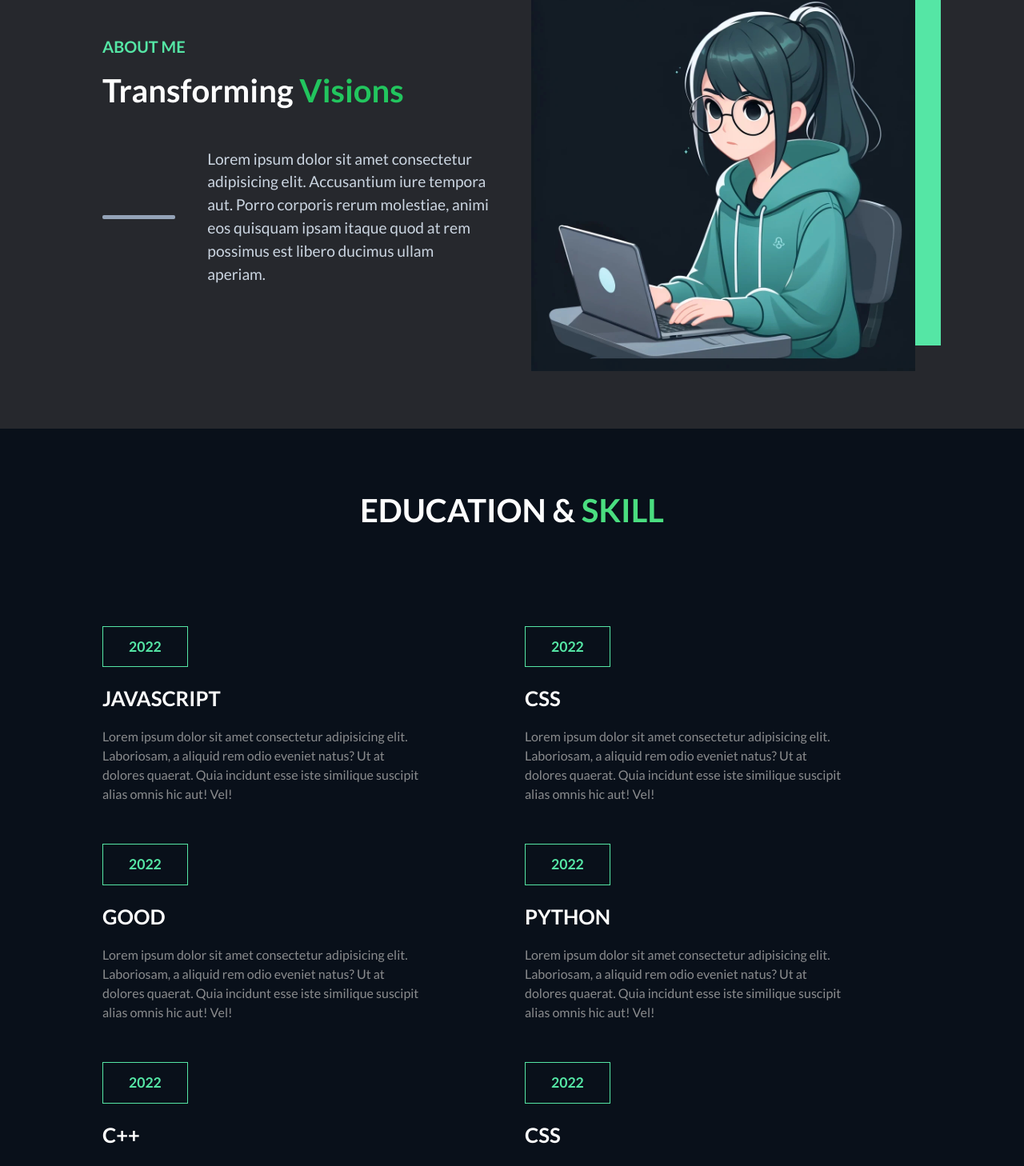
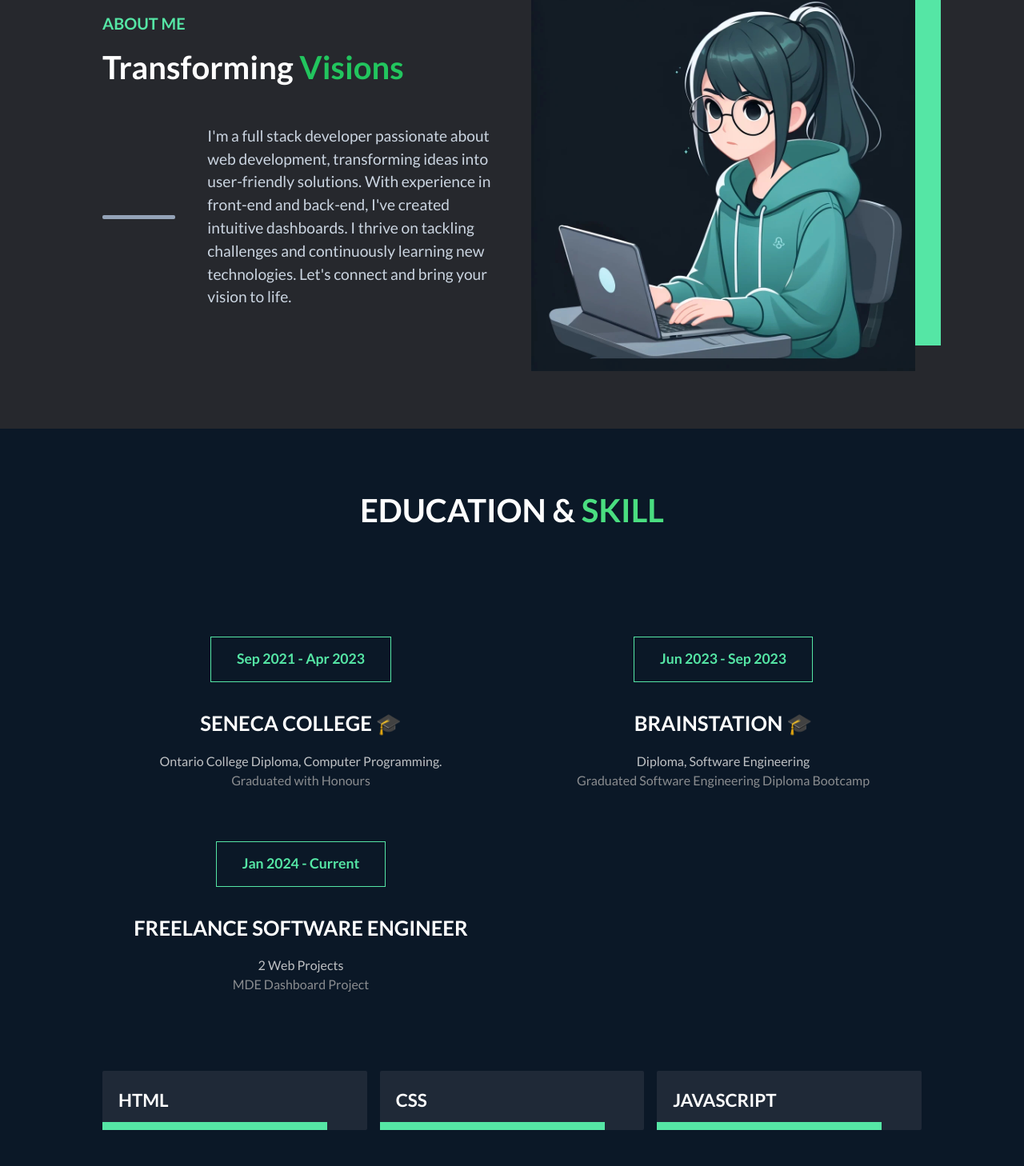
Before and after one commit to Sky-Roh/portfolio, a Next.js app: page / in a window 1280 px wide. Shown: the part 984-2442 px from the top of the page at 80% size. Built offline with nearby package versions, Linux system fonts and the light colour scheme.

Commit message:
finished education and aboutme

```diff
--- a/pages/components/About/About.tsx
+++ b/pages/components/About/About.tsx
@@ -19,10 +19,11 @@ const About = () => {
           <div className="mb-[3rem] flex items-center md:space-x-10">
             <span className="w-[100px] hidden md:block h-[5px] bg-slate-400 rounded-sm"></span>
             <p className="text-[1.2rem] text-slate-300 w-[80%]">
-              Lorem ipsum dolor sit amet consectetur adipisicing elit.
-              Accusantium iure tempora aut. Porro corporis rerum molestiae,
-              animi eos quisquam ipsam itaque quod at rem possimus est libero
-              ducimus ullam aperiam.
+              I'm a full stack developer passionate about web development,
+              transforming ideas into user-friendly solutions. With experience
+              in front-end and back-end, I've created intuitive dashboards. I
+              thrive on tackling challenges and continuously learning new
+              technologies. Let's connect and bring your vision to life.
             </p>
           </div>
         </div>
--- a/pages/components/Skills/Skills.tsx
+++ b/pages/components/Skills/Skills.tsx
@@ -6,25 +6,42 @@ const Skills = () => {
   return (
     <div
       id="skills"
-      className="scroll-m-[14vh] pt-[4rem] md:pt-[4.5rem] pb-[5rem] bg-[#09101a]"
+      className="scroll-m-[14vh] pt-[4rem] md:pt-[4.5rem] pb-[5rem] bg-[#0b1827]"
     >
       <h1 className="heading">
         Education & <span className="text-green-400">Skill</span>
       </h1>
       <div>
         <div className="w-[80%] mx-auto pt-[4rem] md:pt-[8rem] grid grid-cols-1 md:grid-cols-2 gap-[2rem] items-center">
-          <SkillsItem title="javascript" year="2022" />
-          <SkillsItem title="css" year="2022" />
-          <SkillsItem title="good" year="2022" />
-          <SkillsItem title="python" year="2022" />
-          <SkillsItem title="c++" year="2022" />
-          <SkillsItem title="css" year="2022" />
+          <SkillsItem
+            title="Seneca College 🎓"
+            year="Sep 2021 - Apr 2023"
+            subtitle="Ontario College Diploma, Computer Programming."
+            content="Graduated with Honours "
+          />
+          <SkillsItem
+            title="BrainStation 🎓"
+            year="Jun 2023 - Sep 2023"
+            subtitle="Diploma, Software Engineering"
+            content="Graduated Software Engineering Diploma Bootcamp"
+          />
+          <SkillsItem
+            title="Freelance Software Engineer"
+            year="Jan 2024 - Current"
+            subtitle="2 Web Projects"
+            content="MDE Dashboard Project"
+          />
         </div>
-        <div className="w-[80%] pt-[4rem] md:pt-[6rem] mx-auto grid grid-cols-1 md:grid-cols-2 gap-[2rem] items-center">
+        <div className="w-[80%] pt-[4rem] md:pt-[rem] mx-auto grid grid-cols-1 md:grid-cols-2 lg:grid-cols-3 gap-4 items-center">
           <SkillsLanguage skill="html" level="w-[85%]" />
           <SkillsLanguage skill="css" level="w-[85%]" />
-          <SkillsLanguage skill="html" level="w-[85%]" />
-          <SkillsLanguage skill="html" level="w-[85%]" />
+          <SkillsLanguage skill="JavaScript" level="w-[85%]" />
+          <SkillsLanguage skill="React" level="w-[85%]" />
+          <SkillsLanguage skill="TypeScript" level="w-[85%]" />
+          <SkillsLanguage skill="Node.js" level="w-[85%]" />
+          <SkillsLanguage skill="SQL" level="w-[85%]" />
+          <SkillsLanguage skill="MySQL" level="w-[85%]" />
+          <SkillsLanguage skill="PostgreSQL" level="w-[85%]" />
         </div>
       </div>
     </div>
--- a/pages/components/Skills/SkillsItem.tsx
+++ b/pages/components/Skills/SkillsItem.tsx
@@ -3,21 +3,24 @@ import React from "react";
 interface Props {
   title: string;
   year: string;
+  content: string;
+  subtitle: string;
 }
 
-const SkillsItem = ({ title, year }: Props) => {
+const SkillsItem = ({ title, year, subtitle, content }: Props) => {
   return (
-    <div className="mb-[2rem]">
+    <div className="mb-[2rem] flex flex-col items-center justify-center">
       <span className="px-[2rem] text-[#55e6a5] py-[0.9rem] font-bold text-[1.1rem] border-[0.1rem] border-[#55e6a5]">
         {year}
       </span>
       <h1 className="mt-[2rem] uppercase font-semibold text-white mb-[1rem] text-[1.2rem] sm:text-[1.4rem] md:text-[1.6rem]">
         {title}
       </h1>
-      <p className="text-[#aaaaaa] font-normal w-[80%] text-[1rem] opacity-80">
-        Lorem ipsum dolor sit amet consectetur adipisicing elit. Laboriosam, a
-        aliquid rem odio eveniet natus? Ut at dolores quaerat. Quia incidunt
-        esse iste similique suscipit alias omnis hic aut! Vel!
+      <p className="text-center text-[#ececec] font-normal w-[80%] text-[1rem] opacity-80">
+        {subtitle}
+      </p>
+      <p className="text-center text-[#aaaaaa] font-normal w-[80%] text-[1rem] opacity-80">
+        {content}
       </p>
     </div>
   );
--- a/pages/components/Skills/SkillsLanguage.tsx
+++ b/pages/components/Skills/SkillsLanguage.tsx
@@ -6,7 +6,7 @@ interface Props {
 const SkillsLanguage = ({ skill, level }: Props) => {
   return (
     <div>
-      <div className="relative mb-[3rem]">
+      <div className="relative mb-[2rem]">
         <h1 className="p-5 w-[100%] uppercase bg-gray-800 rounded-sm text-white text-[1.4rem] font-bold">
           {skill}
         </h1>
```
